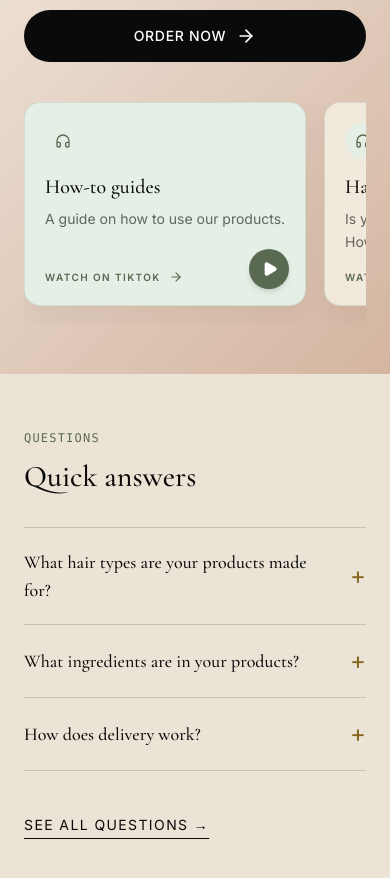
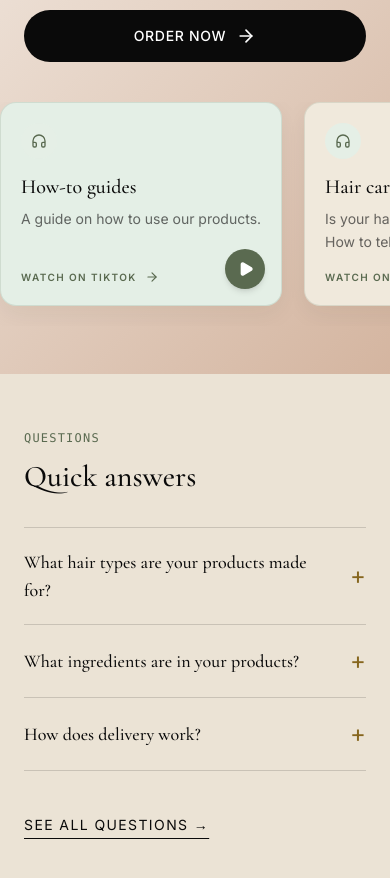
Before and after one commit to hakeemmeeh/jjhaircare-, a Next.js app: page / in a window 390 px wide. Shown: the part 8325-9203 px from the top of the page. Built offline with nearby package versions, Linux system fonts and the light colour scheme.

Commit message:
SocialStrip: full-bleed mobile carousel with consistent gap (match Products)
- Follow-along tiles now full-bleed scroll on mobile (-mx-6 px-6) like the Products carousel
- Gap normalized gap-3 -> gap-4 (sm:gap-5), so cards aren't cramped
- Centered max-w-6xl on desktop (lg:mx-auto)

```diff
--- a/src/components/SocialStrip.tsx
+++ b/src/components/SocialStrip.tsx
@@ -79,7 +79,7 @@ export default function SocialStrip() {
       </div>
 
       <div className="px-6 md:px-12">
-        <ul className="hide-scroll mx-auto flex max-w-6xl snap-x snap-mandatory gap-3 overflow-x-auto pb-5 sm:gap-4 lg:gap-4">
+        <ul className="hide-scroll -mx-6 flex snap-x snap-mandatory gap-4 overflow-x-auto px-6 pb-5 sm:mx-0 sm:gap-5 sm:px-0 lg:mx-auto lg:max-w-6xl lg:gap-4">
           {tiles.map(({ label, text, href, tone }) => {
             return (
               <li key={label} className="flex w-[min(78vw,18rem)] shrink-0 snap-start sm:w-[42vw] lg:w-0 lg:min-w-0 lg:flex-1">
```
